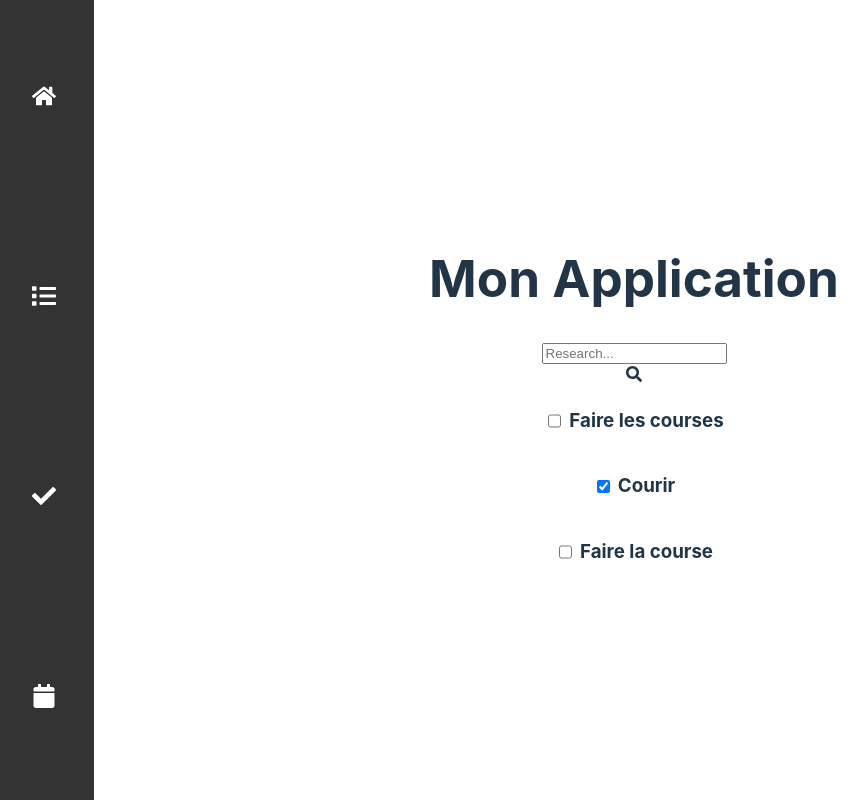
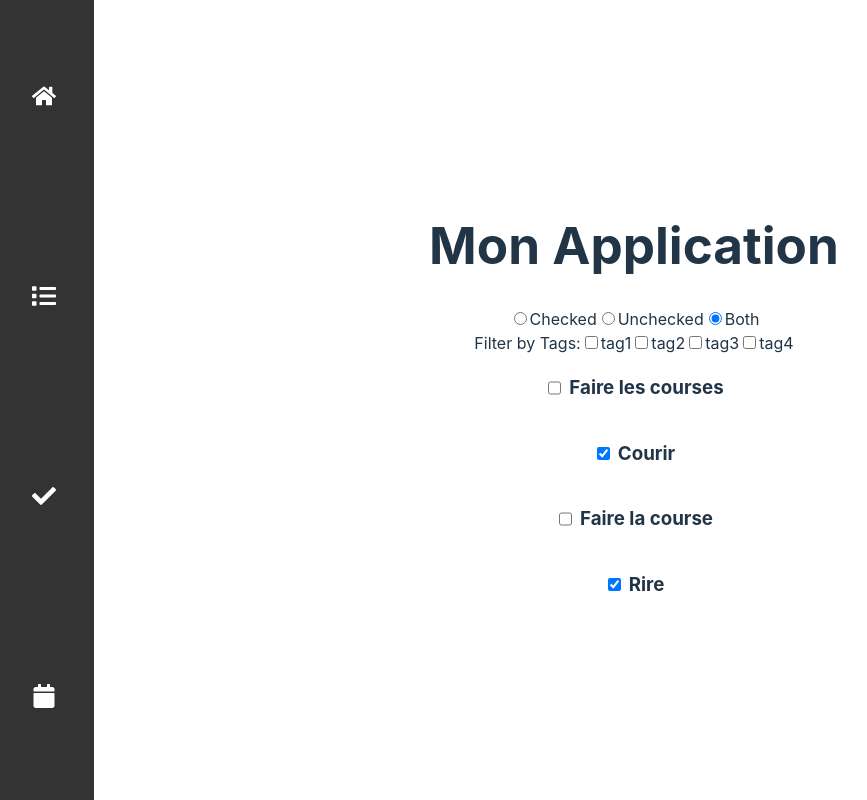
Before and after one commit to GuaisClement/TodoApp, a React (Vite) app: page / in a window 1280 px wide. Both pictures are taken after a click on the element 50 px from the left and 300 px from the top of the page. Shown: the whole page, without its empty margins (6-873 px from the left). Built offline with nearby package versions, Linux system fonts and the light colour scheme.

Commit message:
add filter by tags and checked

```diff
--- /dev/null
+++ b/src/TaskList/TaskFilter.tsx
@@ -0,0 +1,129 @@
+import React, { useState } from 'react';
+import { TaskModel } from '../model/task-model';
+
+interface TaskFilterProps {
+  data: TaskModel[];
+  onFilterChange: (filteredData: TaskModel[]) => void;
+}
+
+function TaskFilter({ data, onFilterChange }: TaskFilterProps) {
+  const [selectedDisplayOption, setSelectedDisplayOption] = useState<
+    'checked' | 'unchecked' | 'both'
+  >('both');
+  const [selectedTags, setSelectedTags] = useState<string[]>([]);
+
+  const handleDisplayOptionChange = (
+    event: React.ChangeEvent<HTMLInputElement>
+  ) => {
+    const newDisplayOption = event.target.value as 'checked' | 'unchecked' | 'both';
+
+    // Update the selected display option
+    setSelectedDisplayOption(newDisplayOption);
+
+    // Update the filtered data based on the new display option
+    const updatedFilteredData = data.filter((task) => {
+      const isTaskChecked = task.checked;
+
+      // Check if the task has the selected tags (if any)
+      const hasSelectedTags =
+        selectedTags.length === 0 ||
+        selectedTags.some((tag) => task.tags.includes(tag));
+
+      switch (newDisplayOption) {
+        case 'checked':
+          return isTaskChecked && hasSelectedTags;
+        case 'unchecked':
+          return !isTaskChecked && hasSelectedTags;
+        default:
+          // 'both' option
+          return hasSelectedTags;
+      }
+    });
+
+    // Notify the parent component about the updated filtered data
+    onFilterChange(updatedFilteredData);
+  };
+
+  const handleTagChange = (tag: string) => {
+    // Toggle the selected tag
+    const newTags = selectedTags.includes(tag)
+      ? selectedTags.filter((t) => t !== tag)
+      : [...selectedTags, tag];
+
+    // Update the selected tags
+    setSelectedTags(newTags);
+
+    // Update the filtered data based on the new selected tags
+    const updatedFilteredData = data.filter((task) => {
+      const isTaskChecked = task.checked;
+
+      // Check if the task has the selected tags (if any)
+      const hasSelectedTags =
+        newTags.length === 0 ||
+        newTags.some((t) => task.tags.includes(t));
+
+      switch (selectedDisplayOption) {
+        case 'checked':
+          return isTaskChecked && hasSelectedTags;
+        case 'unchecked':
+          return !isTaskChecked && hasSelectedTags;
+        default:
+          // 'both' option
+          return hasSelectedTags;
+      }
+    });
+
+    // Notify the parent component about the updated filtered data
+    onFilterChange(updatedFilteredData);
+  };
+
+  return (
+    <div>
+      <label>
+        <input
+          type="radio"
+          value="checked"
+          checked={selectedDisplayOption === 'checked'}
+          onChange={handleDisplayOptionChange}
+        />
+        Checked
+      </label>
+      <label>
+        <input
+          type="radio"
+          value="unchecked"
+          checked={selectedDisplayOption === 'unchecked'}
+          onChange={handleDisplayOptionChange}
+        />
+        Unchecked
+      </label>
+      <label>
+        <input
+          type="radio"
+          value="both"
+          checked={selectedDisplayOption === 'both'}
+          onChange={handleDisplayOptionChange}
+        />
+        Both
+      </label>
+
+      <div>
+        <label>Filter by Tags:</label>
+        {Array.from(new Set(data.flatMap((task) => task.tags))).map(
+          (tag) => (
+            <label key={tag}>
+              <input
+                type="checkbox"
+                checked={selectedTags.includes(tag)}
+                onChange={() => handleTagChange(tag)}
+              />
+              {tag}
+            </label>
+          )
+        )}
+      </div>
+    </div>
+  );
+}
+
+export default TaskFilter;
--- a/src/TaskList/TaskList.tsx
+++ b/src/TaskList/TaskList.tsx
@@ -1,6 +1,7 @@
+import { useState } from "react";
 import Task from "../list/task/Task";
 import {TaskModel} from "../model/task-model";
-import SearchBar from "./filter/SearchBar";
+import TaskFilter from './TaskFilter';
 
 const Data: TaskModel[] = [
   {
@@ -9,32 +10,46 @@ const Data: TaskModel[] = [
     title: 'Faire les courses',
     content: 'Acheter du lait, des œufs, et du pain.',
     date: new Date(),
+    tags : ["tag1"],
   },
   {
     id: 2,
     checked: true,
     title: 'Courir',
-    content: 'Acheter du lait, des œufs, et du pain.',
+    content: 'Avec ses pieds',
     date: new Date(),
+    tags : ["tag1","tag2","tag3"],
   },
   {
     id: 3,
     checked: false,
     title: 'Faire la course',
-    content: 'Acheter du lait, des œufs, et du pain.',
+    content: 'Vroum Vroum',
     date: new Date(),
-  }
+    tags : ["tag2"],
+  },
+  {
+    id: 4,
+    checked: true,
+    title: 'Rire',
+    content: 'c\'est important dans la vie',
+    date: new Date(),
+    tags : ["tag3","tag4"],
+  },
 ];
 
 
 function TaskList() {
+  const [filteredData, setFilteredData] = useState<TaskModel[]>(Data);
+
+  const handleFilterChange = (filteredData: TaskModel[]) => {
+    setFilteredData(filteredData);
+  };
 
   return (
     <div>
-          <div>
-            <SearchBar></SearchBar>
-          </div>
-          {Data.map((value: TaskModel) => (
+      <TaskFilter data={Data} onFilterChange={handleFilterChange} />
+      {filteredData.map((value: TaskModel) => (
         <article key={value.id}>
           <Task
             id={value.id}
--- a/src/TaskList/filter/SearchBar.css
+++ /dev/null
@@ -1,17 +0,0 @@
-.searchInputs {
-  display: flex;
-  align-items: center;
-
-
-  input {
-    margin-right: 5px; /* Add some spacing between input and icon */
-  }
-  .searchIcon {
-      cursor: pointer;
-      transition: background-color 0.3s;
-    }
-
-    .searchIcon:hover {
-      background-color: #555;
-    }
-}
--- a/src/TaskList/filter/SearchBar.tsx
+++ /dev/null
@@ -1,32 +0,0 @@
-import { useState, ChangeEvent  } from 'react';
-import { FaSearch } from 'react-icons/fa';
-
-const SearchBar = () => {
-  const [wordEntered, setWordEntered] = useState('');
-
-  const handleFilter = (event: ChangeEvent<HTMLInputElement>) => {
-    setWordEntered(event.target.value);
-    // Additional logic for filtering can be added here if needed
-  };
-
-  const clearInput = () => {
-    setWordEntered('');
-  };
-
-  return (
-    <div className="searchInputs">
-      <input
-        type="text"
-        placeholder="Research..."
-        value={wordEntered}
-        onChange={handleFilter}
-        // ref={inputRef}
-      />
-      <div className="searchIcon">
-        <FaSearch onClick={clearInput} />
-      </div>
-    </div>
-  );
-};
-
-export default SearchBar;
--- a/src/model/task-model.ts
+++ b/src/model/task-model.ts
@@ -4,4 +4,5 @@ export type TaskModel = {
     title: string,
     content: string,
     date: Date,
+    tags : string[];
 }
```
Lines whose indentation alone changed are shown as unchanged.
